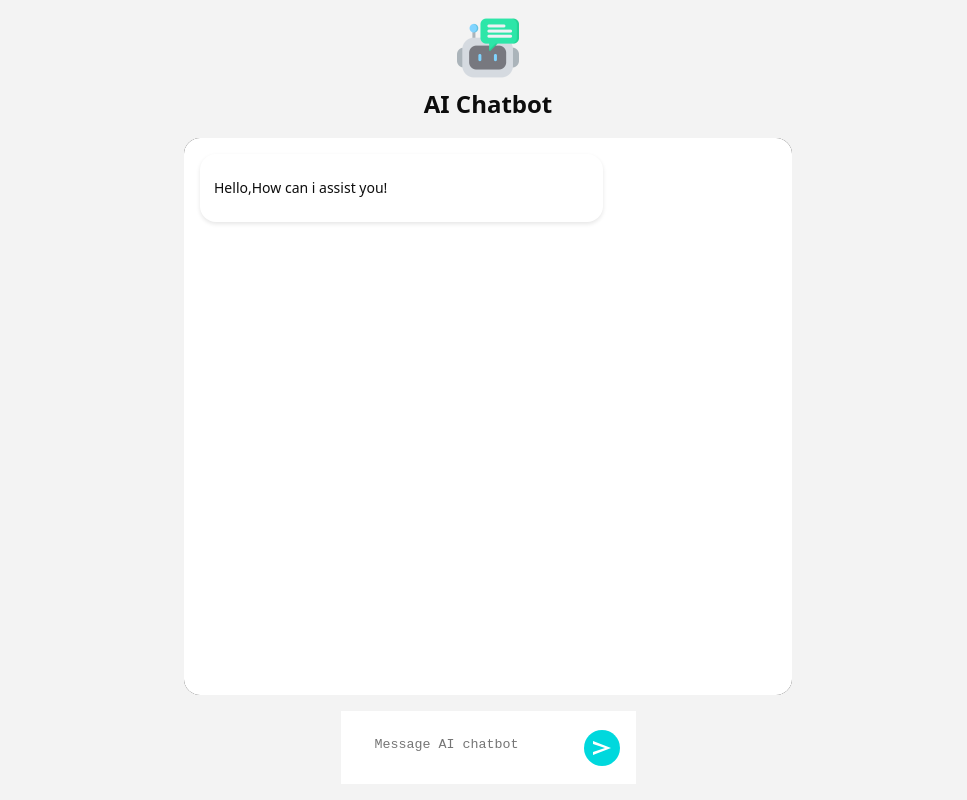
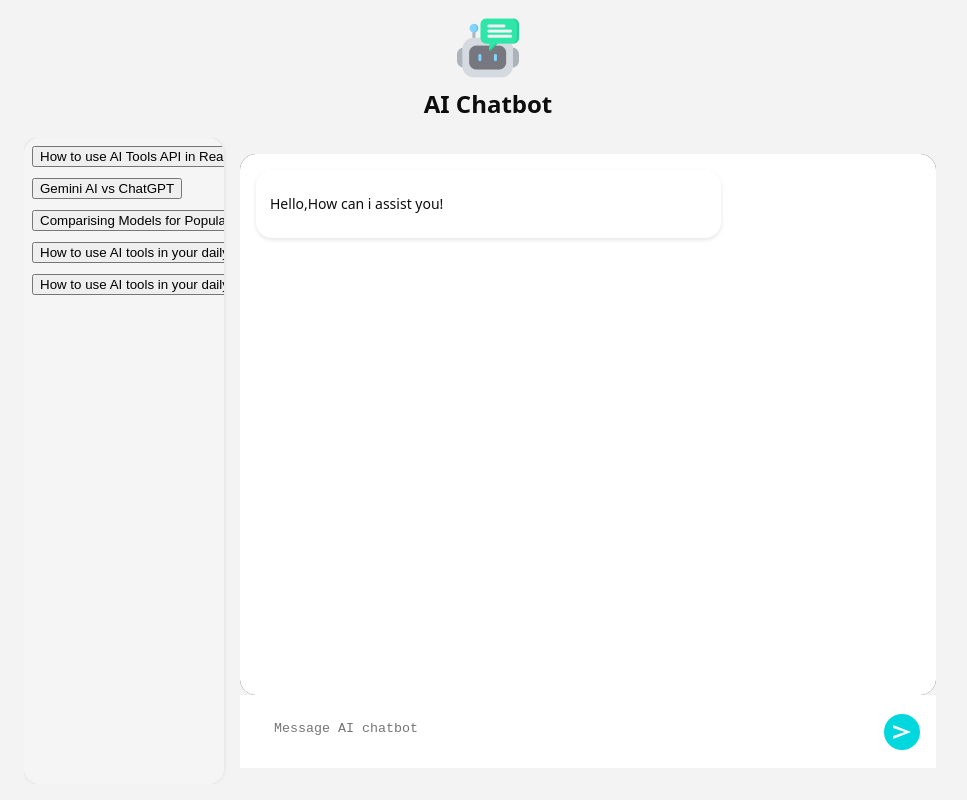
Before and after one commit to HarshPriyadarshi18/AI-Chatbot, a React (Vite) app: page / in a window 1280 px wide. Shown: the whole page, without its empty margins (152-1119 px from the left). Built offline with nearby package versions, Linux system fonts and the light colour scheme; no server answers.

Commit message:
Create Sidebar Layout to display chats

```diff
--- a/src/App.jsx
+++ b/src/App.jsx
@@ -4,6 +4,7 @@ import styles from './App.module.css'
 import {Chat} from './Components/chat'
 import { Controls } from './Components/controls';
 import { Loader } from './Components/Loader';
+import { Sidebar } from './Components/Sidebar';
 function App() {
  // const [messages,setMessages]=useState(MESSAGES);
    const [messages,setMessages]=useState([]);
@@ -33,13 +34,19 @@ function App() {
   <div className={styles.App}>
    {isLoading && <Loader/>}
     <header className={styles.Header}>
+
        <img className={styles.Logo}  src="chat-bot.png"/>
        <h2 className={styles.Title}>AI Chatbot</h2>
     </header>
+    <div className={styles.Content}>
+    <Sidebar/>
+    <main className={styles.Main}>
     <div className={styles.chatContainer}>
      <Chat messages={messages} />
    </div>
      <Controls onSend={handleContentSend}/>
+     </main>
+  </div>
   </div>
  );
 }
--- a/src/App.module.css
+++ b/src/App.module.css
@@ -9,6 +9,7 @@
 
 .Header {
   text-align: center;
+  padding-left: calc(260px+16px);
 }
 
 .Logo {
@@ -26,3 +27,19 @@
   border-radius: 16px;
   overflow-y: auto;
 }
+.Content {
+  display: flex;
+  flex-grow: 1;
+  width: 100%;
+  height: 100%;  /* Important: ensures Sidebar/Main take full height */
+  overflow: hidden;
+}
+
+.Main {
+  display: flex;
+  flex-direction: column;
+  flex-grow: 1;
+  padding: 16px;
+  overflow: auto;
+  width: 100%;          /* Ensure it can grow fully */
+}
--- /dev/null
+++ b/src/Components/Sidebar.jsx
@@ -0,0 +1,34 @@
+import styles from './Sidebar.module.css'
+const CHATS = [
+  {
+    id: 1,
+    title: "How to use AI Tools API in React Application",
+  },
+  {
+    id: 2,
+    title: "Gemini AI vs ChatGPT",
+  },
+  {
+    id: 3,
+    title: "Comparising Models for Popular AI Tools",
+  },
+  {
+    id: 4,
+    title: "How to use AI tools in your daily life",
+  },
+  {
+    id: 5,
+    title: "How to use AI tools in your daily work",
+  },
+];
+
+export function Sidebar({chats=CHATS,activechatid=1}){
+   return <div className={styles.Sidebar}>
+    <ul className={styles.Chats}>
+        {chats.map((chat) =>(
+            <li key={chat.id} className={styles.Chat} data-active={chat.id===activechatid}><button className={styles.chatbutton}><div className={styles.chattitle}>{chat.title}</div></button></li>
+        ))
+        }
+    </ul>
+   </div>
+}
--- /dev/null
+++ b/src/Components/Sidebar.module.css
@@ -0,0 +1,32 @@
+.Sidebar {
+  flex-shrink: 0;
+  width: 200px;
+  padding: 8px;
+  border-radius: 16px;
+  height: 100%;            /* Match Main height */
+  overflow-y: auto;        /* Enable scrolling */
+  background-color: #f5f5f5; /* Optional: Visual contrast */
+  box-shadow: 0 0 4px rgba(0, 0, 0, 0.1); /* Optional */
+}
+
+.Chats{
+    display: flex;
+    flex-direction: column;
+    gap: 8px;
+    margin: 0;
+    padding: 0;
+    list-style: none;
+}
+.chatbutton:hover{
+    border-color: light-dark(#d3d3d3,#3f3f3f);
+}
+
+.chattitle{
+    white-space: nowrap;
+    overflow: hidden;
+}
+.chat[data-active="true"].chatbutton {
+   background: light-dark(#ffffff,#212121);
+   border-color: transparent;
+   cursor: default;
+}
--- a/src/index.css
+++ b/src/index.css
@@ -17,7 +17,7 @@
 }
 body {
   width:100%;
-  max-width: 640px;
+  max-width: 960px;
   min-height: 100vh;
   margin: 0 auto;
 }
```
Also changed, not shown: src/Assistance/deepseek.js (added, +15 -0 lines), 1 other file (tests, documents, lock files or other folders).
